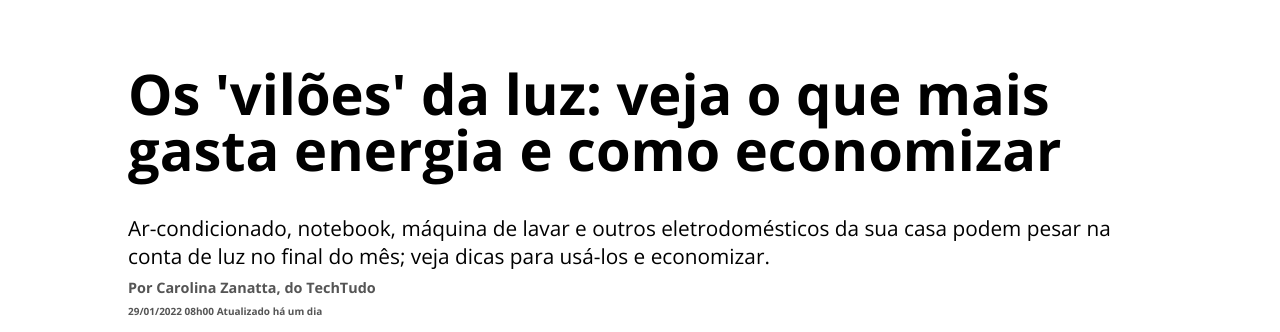
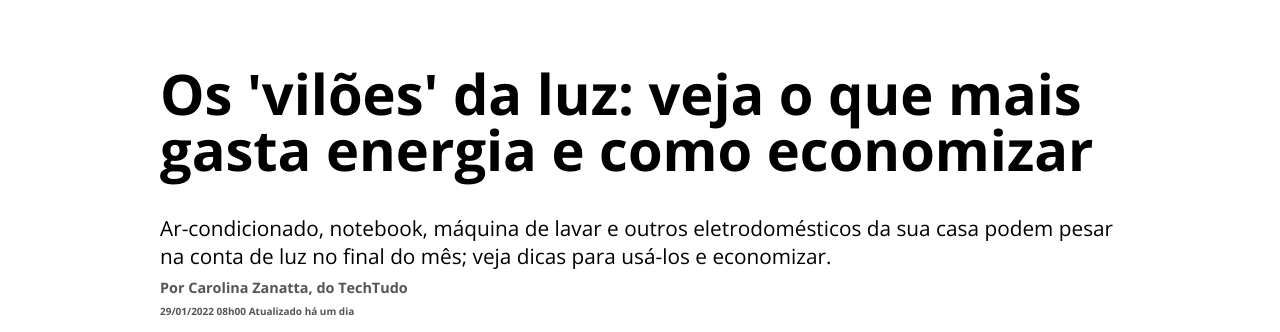
Before and after one commit to FernandoAlcantara-dev/pagina-de-conteudo, a plain HTML site: page index.html in a window 1280 px wide. Shown: the part 57-389 px from the top of the page. Drawn offline with nearby package versions, Linux system fonts and the light colour scheme.

Commit message:
Update style.css

```diff
--- a/style.css
+++ b/style.css
@@ -26,7 +26,7 @@ h1, h2{
 
 .container{
     margin: auto;
-    max-width: 80vw;
+    max-width: 75vw;
     padding: 30px;
 
 }
```
